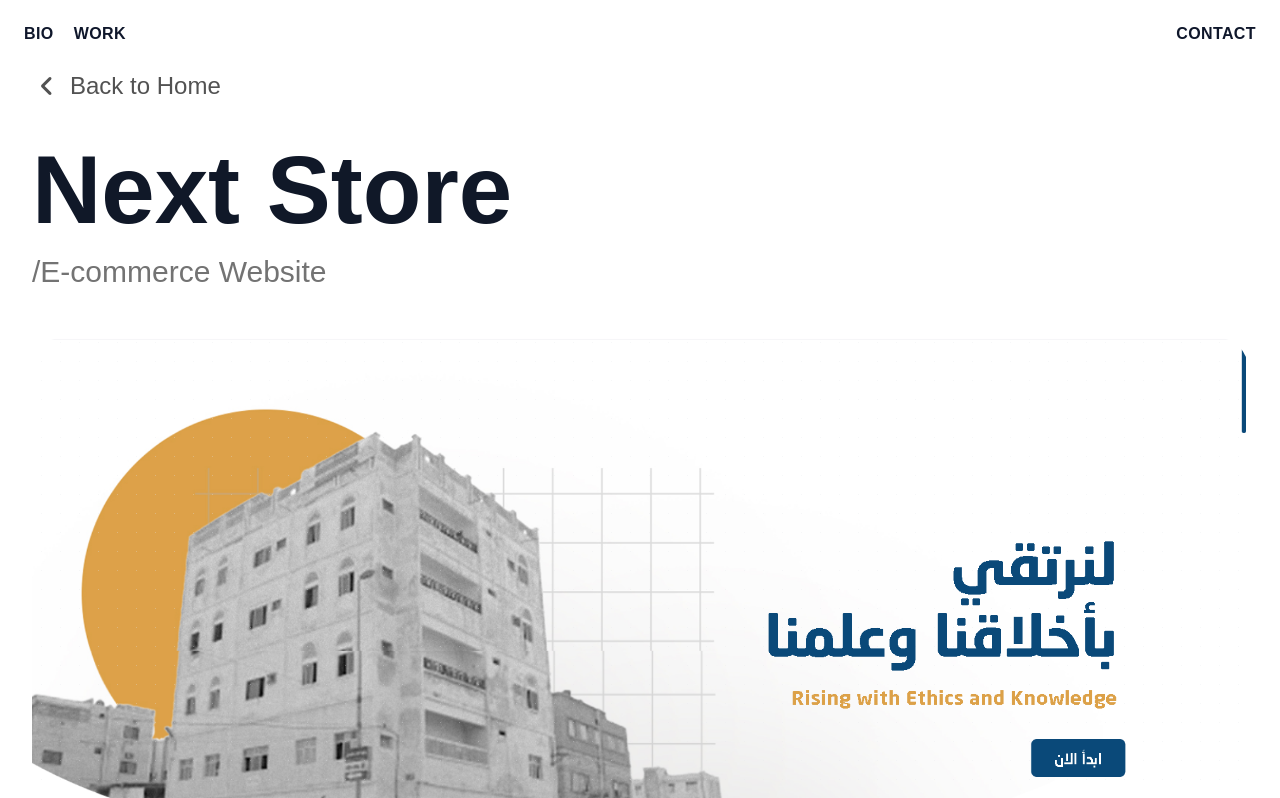
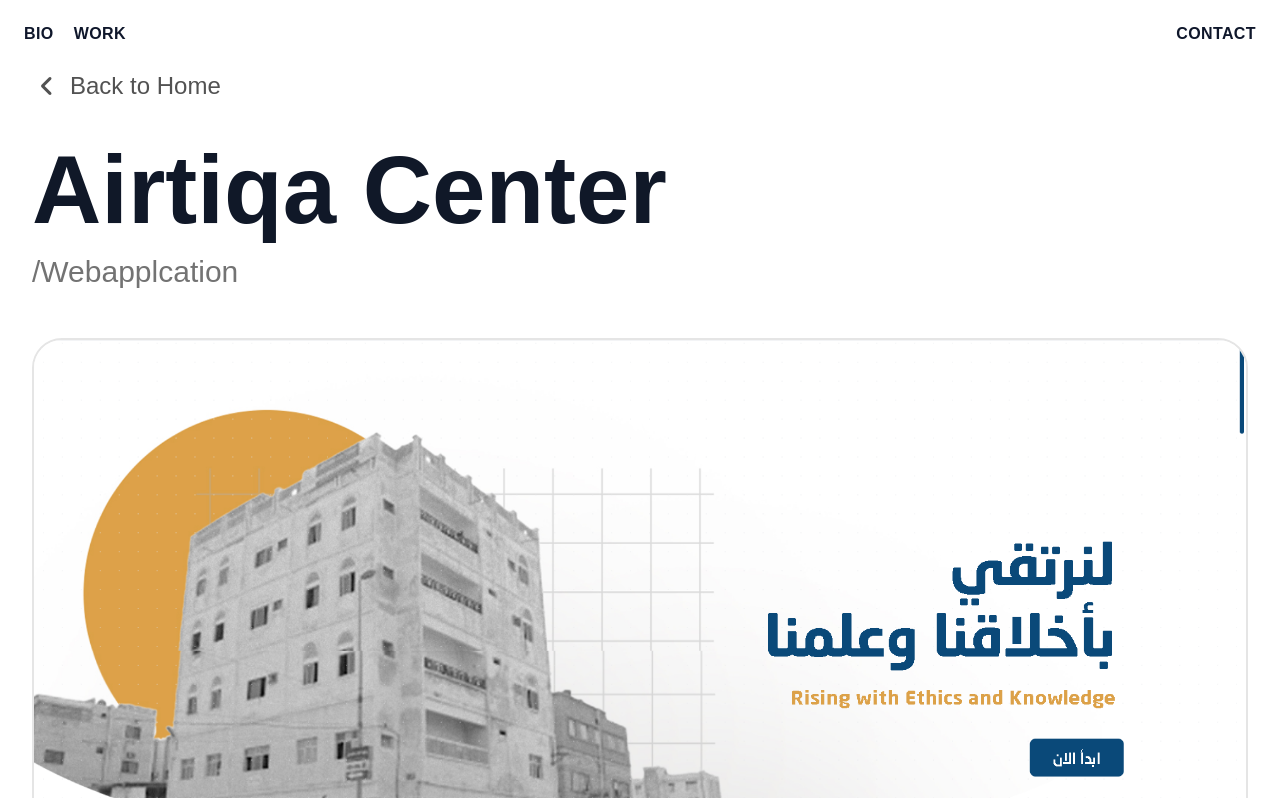
Before and after one commit to yasser8111/abdullahProtfolio, a React (Vite) app: page /project/1 in a window 1280 px wide. Shown: the part 34-832 px from the top of the page. Built offline with nearby package versions, Linux system fonts and the light colour scheme; a web font is replaced by a local one.

Commit message:
Add border to project details image and update project metadata for Airtiqa Center

```diff
--- a/src/constants/index.js
+++ b/src/constants/index.js
@@ -117,15 +117,15 @@
 export const projects = [
   {
     id: 1,
-    title: "Next Store",
-    category: "E-commerce Website",
+    title: "Airtiqa Center",
+    category: "Webapplcation",
     description:
-      "An electronics e-commerce website built with HTML, CSS, and JavaScript. The store focuses on modern design, fast loading performance, and a simple product ordering system.",
+      "A modern, bilingual web platform for Airtiqa University Center — empowering students through ethics, knowledge, and community.",
     image:
       "/imges/project-1.png",
-    technologies: ["HTML", "CSS", "JavaScript"],
-    liveLink: "#",
-    githubLink: "https://github.com/yasser8111",
+    technologies: ["React", "tailwindcssCSS", "JavaScript","vite", "vercel"],
+    liveLink: "https://github.com/yasser8111/Airtqa",
+    githubLink: "https://airtiqa.vercel.app/",
   },
 
   {
--- a/src/pages/ProjectDetails.jsx
+++ b/src/pages/ProjectDetails.jsx
@@ -40,7 +40,7 @@
             </p>
           </div>
 
-          <div className="w-full h-[50vh] md:h-[70vh] rounded-[30px] overflow-hidden mb-4 md:mb-8 lg:mb-16 bg-black-100 snap">
+          <div className="w-full h-[50vh] md:h-[70vh] rounded-[30px] overflow-hidden mb-4 md:mb-8 lg:mb-16 bg-black-100 border-2 border-black-200 snap">
             <img
               src={project.image}
               alt={project.title}
```
